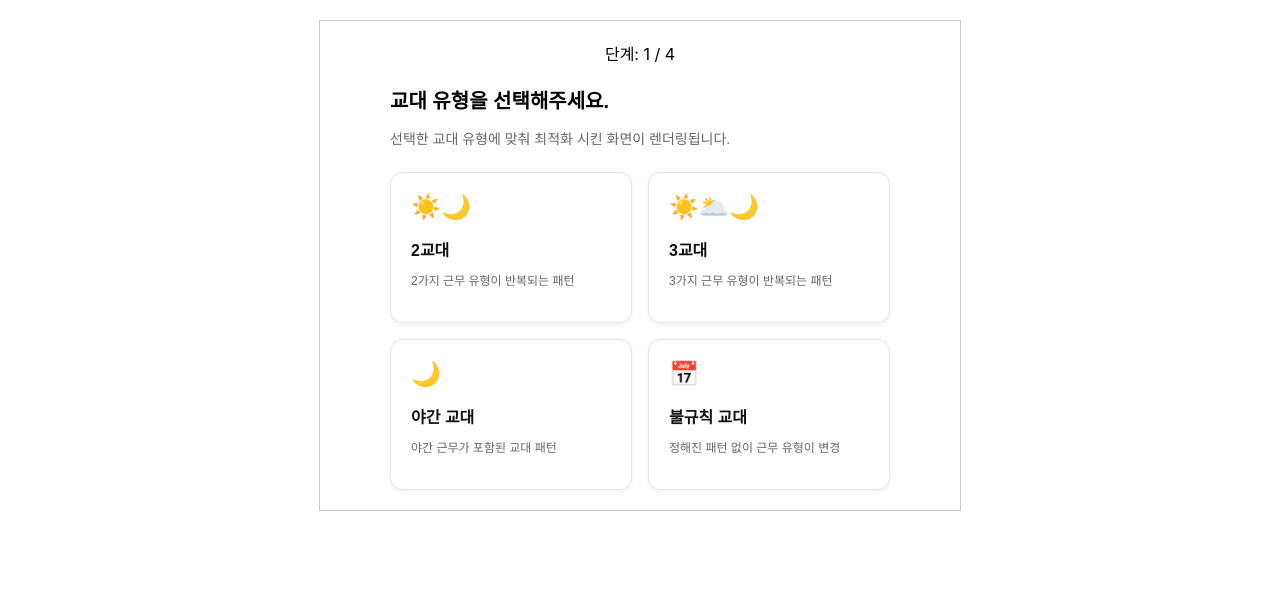
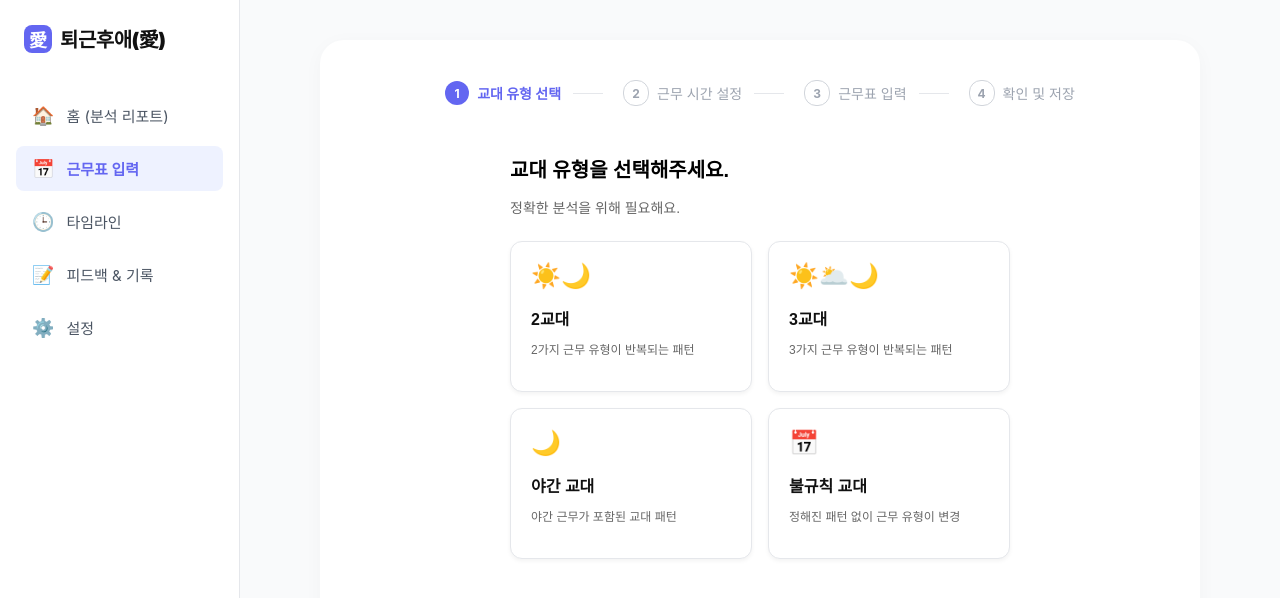
Before and after one commit to likelion-hackathon-team3/frontend, a React (Create React App) app: page / in a window 1280 px wide. Shown: the top 598 px of the page. Built offline with nearby package versions, Linux system fonts and the light colour scheme.

Commit message:
사이드바 임시 생성

```diff
--- a/src/App.js
+++ b/src/App.js
@@ -1,9 +1,12 @@
+import React from 'react';
+import Sidebar from './components/layout/Sidebar';
 import ScheduleSetupWizard from './components/setup/ScheduleSetupWizard';
 
 function App() {
   return (
-    <div className="App">
-      {/* 우리가 만든 다단계 마법사 컴포넌트를 최상위에서 불러옵니다 */}
+    // 전체 화면을 꽉 채우고, 가로로(flex) 배치
+    <div style={{ display: 'flex', width: '100vw', height: '100vh', margin: 0, padding: 0, overflow: 'hidden' }}>
+      <Sidebar />
       <ScheduleSetupWizard />
     </div>
   );
--- /dev/null
+++ b/src/components/layout/Sidebar.js
@@ -0,0 +1,42 @@
+import React from 'react';
+
+function Sidebar() {
+  const menuItems = [
+    { icon: '🏠', label: '홈 (분석 리포트)', active: false },
+    { icon: '📅', label: '근무표 입력', active: true }, // 현재 화면이므로 활성화(active) 처리
+    { icon: '🕒', label: '타임라인', active: false },
+    { icon: '📝', label: '피드백 & 기록', active: false },
+    { icon: '⚙️', label: '설정', active: false },
+  ];
+
+  return (
+    <div style={{ width: '240px', borderRight: '1px solid #E5E7EB', padding: '24px 16px', backgroundColor: '#FFF', height: '100vh', boxSizing: 'border-box' }}>
+      {/* 로고 영역 */}
+      <div style={{ display: 'flex', alignItems: 'center', gap: '8px', marginBottom: '40px', paddingLeft: '8px' }}>
+        <div style={{ width: '28px', height: '28px', backgroundColor: '#6366F1', borderRadius: '8px', display: 'flex', justifyContent: 'center', alignItems: 'center', color: 'white', fontWeight: 'bold', fontSize: '18px' }}>
+         愛
+        </div>
+        <h1 style={{ fontSize: '20px', fontWeight: '900', color: '#111', margin: 0, letterSpacing: '-0.5px' }}>퇴근후애(愛)</h1>
+      </div>
+
+      {/* 메뉴 리스트 */}
+      <div style={{ display: 'flex', flexDirection: 'column', gap: '8px' }}>
+        {menuItems.map((item, index) => (
+          <div key={index} style={{
+            display: 'flex', alignItems: 'center', gap: '12px', padding: '12px 16px', borderRadius: '8px',
+            backgroundColor: item.active ? '#EEF2FF' : 'transparent',
+            color: item.active ? '#6366F1' : '#4B5563',
+            fontWeight: item.active ? 'bold' : 'normal',
+            cursor: 'pointer',
+            transition: 'all 0.2s'
+          }}>
+            <span style={{ fontSize: '18px' }}>{item.icon}</span>
+            <span style={{ fontSize: '15px' }}>{item.label}</span>
+          </div>
+        ))}
+      </div>
+    </div>
+  );
+}
+
+export default Sidebar;
--- a/src/components/setup/ScheduleSetupWizard.js
+++ b/src/components/setup/ScheduleSetupWizard.js
@@ -1,66 +1,74 @@
 import { useState } from 'react';
 import Step1ShiftType from './Step1ShiftType';
-import Step2TimeSetting from './Step2TimeSetting';   // 바뀐 이름으로 불러오기
-import Step3CalendarInput from './Step3CalendarInput'; // 바뀐 이름으로 불러오기
+import Step2TimeSetting from './Step2TimeSetting';
+import Step3CalendarInput from './Step3CalendarInput';
 import Step4Confirm from './Step4Confirm';
 
 export default function ScheduleSetupWizard() {
   const [currentStep, setCurrentStep] = useState(1);
   const [formData, setFormData] = useState({
     shiftType: '',
-    shiftTimes: {  // 시간 설정을 먼저 받음
-      dayShift: { start: '07:00', end: '15:00' },
-      eveningShift: { start: '15:00', end: '23:00' },
-      nightShift: { start: '23:00', end: '07:00' },
-      commuteMinutes: 30,
-    },
-    schedules: [], // 그 다음 달력 데이터를 받음
+    shiftTimes: {},
+    schedules: [],
   });
 
   const nextStep = () => setCurrentStep((prev) => prev + 1);
   const prevStep = () => setCurrentStep((prev) => prev - 1);
-
-  const updateFormData = (key, value) => {
-    setFormData((prev) => ({ ...prev, [key]: value }));
-  };
+  const updateFormData = (key, value) => setFormData((prev) => ({ ...prev, [key]: value }));
 
   const handleSubmit = async () => {
     console.log("최종 제출 데이터:", formData);
     alert('제출 완료! (콘솔을 확인하세요)');
   };
 
+  // 상단 진행 상태 바(Stepper) 이름 정의
+  const stepLabels = ['교대 유형 선택', '근무 시간 설정', '근무표 입력', '확인 및 저장'];
+
   return (
-    <div style={{ padding: '20px', border: '1px solid #ccc', maxWidth: '600px', margin: '20px auto' }}>
-      <div style={{ marginBottom: '20px', textAlign: 'center' }}>
-        단계: {currentStep} / 4
+    // 우측 메인 콘텐츠 영역 바탕 (연한 회색)
+    <div style={{ flex: 1, backgroundColor: '#F9FAFB', height: '100vh', overflowY: 'auto', padding: '40px', boxSizing: 'border-box' }}>
+
+      {/* 하얀색 둥근 카드 컨테이너 */}
+      <div style={{ maxWidth: '800px', margin: '0 auto', backgroundColor: '#FFF', borderRadius: '24px', boxShadow: '0 4px 20px rgba(0,0,0,0.03)', padding: '40px 40px 60px 40px', minHeight: '80vh' }}>
+
+        {/* 상단 Stepper 영역 */}
+        <div style={{ display: 'flex', justifyContent: 'center', alignItems: 'center', marginBottom: '48px', flexWrap: 'wrap', gap: '8px' }}>
+          {stepLabels.map((label, index) => {
+            const stepNum = index + 1;
+            const isActive = currentStep === stepNum;
+            const isCompleted = currentStep > stepNum;
+
+            return (
+              <div key={index} style={{ display: 'flex', alignItems: 'center' }}>
+                <div style={{ display: 'flex', alignItems: 'center', gap: '8px', color: isActive || isCompleted ? '#6366F1' : '#9CA3AF' }}>
+                  {/* 동그라미 아이콘 */}
+                  <div style={{
+                    width: '24px', height: '24px', borderRadius: '12px', display: 'flex', justifyContent: 'center', alignItems: 'center', fontSize: '12px', fontWeight: 'bold',
+                    backgroundColor: isActive ? '#6366F1' : isCompleted ? '#EEF2FF' : '#FFF',
+                    color: isActive ? '#FFF' : isCompleted ? '#6366F1' : '#9CA3AF',
+                    border: isActive || isCompleted ? 'none' : '1px solid #D1D5DB'
+                  }}>
+                    {isCompleted ? '✓' : stepNum}
+                  </div>
+                  {/* 텍스트 라벨 */}
+                  <span style={{ fontSize: '14px', fontWeight: isActive ? 'bold' : 'normal' }}>{label}</span>
+                </div>
+                {/* 단계 사이 연결선 (마지막 항목 제외) */}
+                {index < stepLabels.length - 1 && (
+                  <div style={{ width: '30px', height: '1px', backgroundColor: '#E5E7EB', margin: '0 12px' }} />
+                )}
+              </div>
+            );
+          })}
+        </div>
+
+        {/* 현재 단계별 화면 렌더링 */}
+        {currentStep === 1 && <Step1ShiftType formData={formData} updateFormData={updateFormData} onNext={nextStep} />}
+        {currentStep === 2 && <Step2TimeSetting shiftType={formData.shiftType} shiftTimes={formData.shiftTimes} updateFormData={updateFormData} onNext={nextStep} onPrev={prevStep} />}
+        {currentStep === 3 && <Step3CalendarInput shiftType={formData.shiftType} schedules={formData.schedules} updateFormData={updateFormData} onNext={nextStep} onPrev={prevStep} />}
+        {currentStep === 4 && <Step4Confirm formData={formData} onPrev={prevStep} onSubmit={handleSubmit} />}
+
       </div>
-
-      {currentStep === 1 && (
-        <Step1ShiftType formData={formData} updateFormData={updateFormData} onNext={nextStep} />
-      )}
-      {/* 2단계: 시간 설정이 먼저 렌더링 됩니다 */}
-      {currentStep === 2 && (
-        <Step2TimeSetting
-          shiftType={formData.shiftType}
-          shiftTimes={formData.shiftTimes}
-          updateFormData={updateFormData}
-          onNext={nextStep}
-          onPrev={prevStep}
-        />
-         )}
-      {/* 3단계: 달력 입력이 그 다음 렌더링 됩니다 */}
-      {currentStep === 3 && (
-        <Step3CalendarInput
-          shiftType={formData.shiftType}
-          schedules={formData.schedules}
-          updateFormData={updateFormData}
-          onNext={nextStep}
-          onPrev={prevStep}
-        />
-         )}
-      {currentStep === 4 && (
-        <Step4Confirm formData={formData} onPrev={prevStep} onSubmit={handleSubmit} />
-      )}
     </div>
   );
 }
--- a/src/components/setup/Step1ShiftType.js
+++ b/src/components/setup/Step1ShiftType.js
@@ -41,7 +41,7 @@ function Step1ShiftType({ formData, updateFormData, onNext }) {
         교대 유형을 선택해주세요.
       </h2>
       <p style={{ fontSize: '14px', color: '#666', marginBottom: '24px' }}>
-        선택한 교대 유형에 맞춰 최적화 시킨 화면이 렌더링됩니다.
+        정확한 분석을 위해 필요해요.
       </p>
 
       {/* 카드 그리드 영역 */}
--- a/src/components/setup/Step2TimeSetting.js
+++ b/src/components/setup/Step2TimeSetting.js
@@ -22,7 +22,7 @@ function Step2TimeSetting({ shiftType, shiftTimes, updateFormData, onNext, onPre
         근무 시간 설정
       </h2>
       <p style={{ fontSize: '14px', color: '#666', marginBottom: '24px' }}>
-        각 근무 유형의 출퇴근 시간을 설정해주세요. (최초 1회만 설정됩니다.)
+        각 근무의 출퇴근 시간을 설정해주세요. (최초 1회만 설정됩니다.)
       </p>
 
       {/* 데이(Day) */}
```
